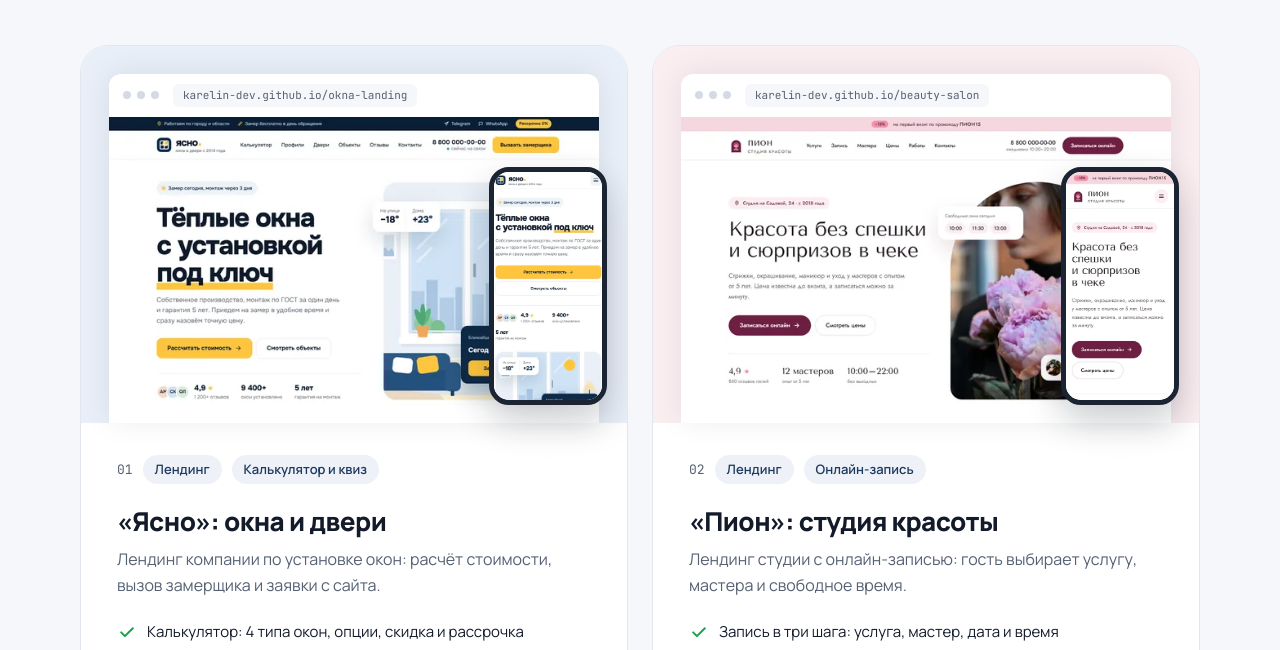
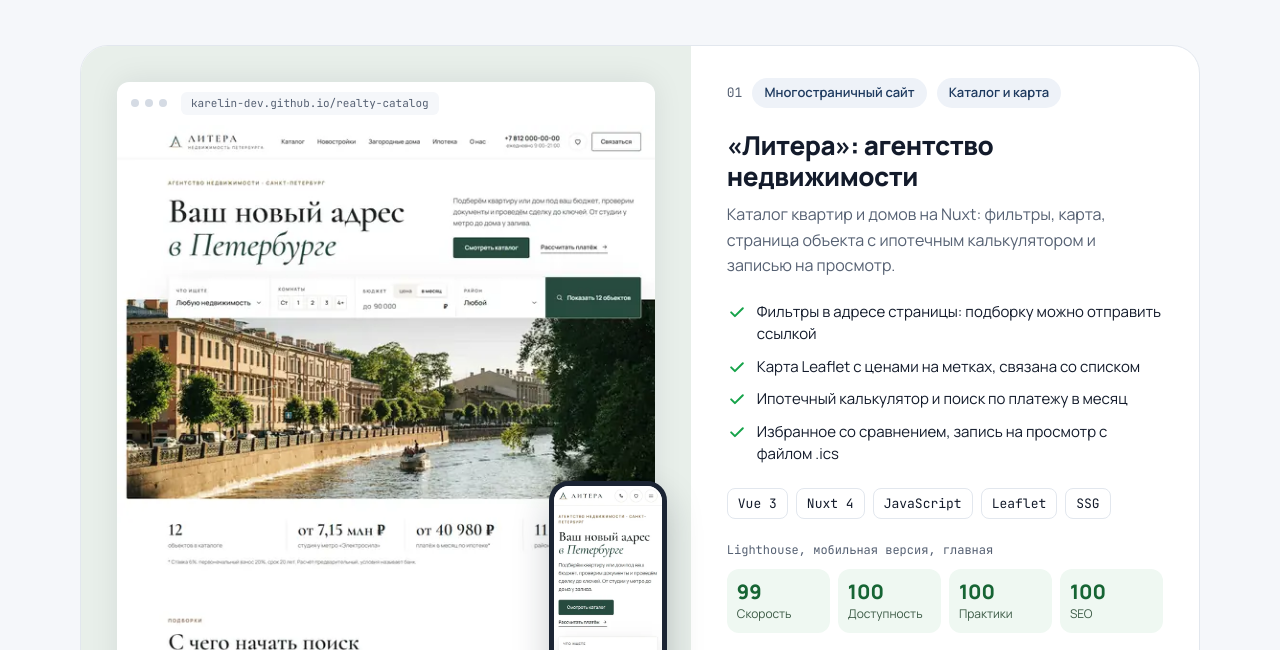
Before and after one commit to karelin-dev/karelin-dev.github.io, a website with bundled scripts: page docs/index.html in a window 1280 px wide. Shown: the part 1000-1650 px from the top of the page. Built offline with nearby package versions, Linux system fonts and the light colour scheme.

Commit message:
Витрина: каталог «Литера» первой работой
- карточка на всю ширину: скриншот слева, описание, стек и Lighthouse справа
- «Ясно» и «Пион» стали 02 и 03, каталог убран из блока «в работе»
- факты и описание для превью ссылки с учётом новой работы, свежие скриншоты в README

```diff
--- a/docs/index.html
+++ b/docs/index.html
@@ -11,7 +11,7 @@
 <meta property="og:locale" content="ru_RU">
 <meta property="og:url" content="https://karelin-dev.github.io/">
 <meta property="og:title" content="Иван Карелин: frontend-разработчик">
-<meta property="og:description" content="Портфолио: лендинги с калькулятором, квизом и онлайн-записью. Живые демо и открытый код.">
+<meta property="og:description" content="Портфолио: каталог недвижимости на Nuxt, лендинги с калькулятором, квизом и онлайн-записью. Живые демо и открытый код.">
 <meta property="og:image" content="https://karelin-dev.github.io/img/og.jpg">
 <meta name="twitter:card" content="summary_large_image">
 <link rel="icon" href="favicon.svg" type="image/svg+xml">
@@ -94,7 +94,7 @@
         </div>
         <ul class="facts">
           <li class="facts__item"><span class="facts__value">2022</span><span class="facts__label">верстаю с июля 2022 года</span></li>
-          <li class="facts__item"><span class="facts__value">95 и 98</span><span class="facts__label">Lighthouse mobile у работ ниже</span></li>
+          <li class="facts__item"><span class="facts__value">95–99</span><span class="facts__label">Lighthouse mobile у работ ниже</span></li>
           <li class="facts__item"><span class="facts__value">320 px</span><span class="facts__label">адаптив от самых узких экранов</span></li>
         </ul>
       </div>
@@ -145,6 +145,64 @@
       </div>
 
       <div class="works">
+        <article class="work-card work-card--wide" aria-labelledby="work-litera">
+          <div class="work-card__media work-card__media--litera">
+            <div class="browser">
+              <div class="browser__bar">
+                <span class="dots dots--sm" aria-hidden="true"><span></span><span></span><span></span></span>
+                <span class="browser__url">karelin-dev.github.io/realty-catalog</span>
+              </div>
+              <img class="browser__shot" src="img/litera-desktop-1040.webp" srcset="img/litera-desktop-600.webp 600w, img/litera-desktop-1040.webp 1040w" sizes="(min-width: 1200px) 540px, (min-width: 984px) calc(54vw - 110px), calc(100vw - 90px)" width="1040" height="1120" alt="Главная каталога «Литера»: заголовок «Ваш новый адрес в Петербурге», строка поиска и фото канала" loading="lazy" decoding="async">
+            </div>
+            <div class="phone">
+              <img src="img/litera-mobile-300.webp" width="300" height="633" alt="Мобильная версия каталога «Литера»" loading="lazy" decoding="async">
+            </div>
+          </div>
+          <div class="work-card__body">
+            <div class="work-card__tags">
+              <span class="work-card__num">01</span>
+              <span class="tag">Многостраничный сайт</span>
+              <span class="tag">Каталог и карта</span>
+            </div>
+            <div>
+              <h3 class="work-card__title" id="work-litera">«Литера»: агентство недвижимости</h3>
+              <p class="work-card__text">Каталог квартир и домов на Nuxt: фильтры, карта, страница объекта с ипотечным калькулятором и записью на просмотр.</p>
+            </div>
+            <ul class="checklist">
+              <li><svg class="icon" aria-hidden="true"><use href="#i-check"/></svg>Фильтры в адресе страницы: подборку можно отправить ссылкой</li>
+              <li><svg class="icon" aria-hidden="true"><use href="#i-check"/></svg>Карта Leaflet с ценами на метках, связана со списком</li>
+              <li><svg class="icon" aria-hidden="true"><use href="#i-check"/></svg>Ипотечный калькулятор и поиск по платежу в месяц</li>
+              <li><svg class="icon" aria-hidden="true"><use href="#i-check"/></svg>Избранное со сравнением, запись на просмотр с файлом .ics</li>
+            </ul>
+            <ul class="code-tags" aria-label="Стек">
+              <li>Vue 3</li>
+              <li>Nuxt 4</li>
+              <li>JavaScript</li>
+              <li>Leaflet</li>
+              <li>SSG</li>
+            </ul>
+            <div class="scores">
+              <p class="scores__title">Lighthouse, мобильная версия, главная</p>
+              <ul class="scores__list">
+                <li class="score"><span class="score__value">99</span><span class="score__label">Скорость</span></li>
+                <li class="score"><span class="score__value">100</span><span class="score__label">Доступность</span></li>
+                <li class="score"><span class="score__value">100</span><span class="score__label">Практики</span></li>
+                <li class="score"><span class="score__value">100</span><span class="score__label">SEO</span></li>
+              </ul>
+            </div>
+            <div class="work-card__actions">
+              <a class="btn btn--primary btn--md" href="https://karelin-dev.github.io/realty-catalog/">
+                Открыть демо<span class="visually-hidden"> «Литера»</span>
+                <svg class="icon" aria-hidden="true"><use href="#i-external"/></svg>
+              </a>
+              <a class="btn btn--outline btn--md" href="https://github.com/karelin-dev/realty-catalog">
+                <svg class="icon" aria-hidden="true"><use href="#i-code"/></svg>
+                Код на GitHub<span class="visually-hidden">: «Литера»</span>
+              </a>
+            </div>
+          </div>
+        </article>
+
         <article class="work-card" aria-labelledby="work-okna">
           <div class="work-card__media work-card__media--okna">
             <div class="browser">
@@ -160,7 +218,7 @@
           </div>
           <div class="work-card__body">
             <div class="work-card__tags">
-              <span class="work-card__num">01</span>
+              <span class="work-card__num">02</span>
               <span class="tag">Лендинг</span>
               <span class="tag">Калькулятор и квиз</span>
             </div>
@@ -218,7 +276,7 @@
           </div>
           <div class="work-card__body">
             <div class="work-card__tags">
-              <span class="work-card__num">02</span>
+              <span class="work-card__num">03</span>
               <span class="tag">Лендинг</span>
               <span class="tag">Онлайн-запись</span>
             </div>
@@ -262,14 +320,6 @@
       </div>
 
       <ul class="upcoming" aria-label="Работы в процессе">
-        <li class="upcoming__card">
-          <div class="upcoming__body">
-            <span class="badge">в работе</span>
-            <h3 class="upcoming__title">Каталог недвижимости</h3>
-            <p class="upcoming__text">Многостраничный сайт: фильтры, карточка объекта с галереей, ипотечный калькулятор.</p>
-          </div>
-          <span class="upcoming__stack">Vue 3 · Nuxt</span>
-        </li>
         <li class="upcoming__card">
           <div class="upcoming__body">
             <span class="badge">в работе</span>
--- a/src/scss/blocks/_works.scss
+++ b/src/scss/blocks/_works.scss
@@ -35,6 +35,10 @@
 
   &--pion {
     background: #fbeef1;
+  }
+
+  &--litera {
+    background: #e8efea;
   }
 
   @include down($bp-sm) {
@@ -97,6 +101,44 @@
     border-width: 4px;
     border-radius: 16px;
   }
+}
+
+// Главная работа на всю ширину: скриншот слева, описание справа.
+// Скриншот растягивается на высоту описания и обрезается снизу.
+.work-card--wide {
+  @media (min-width: 984px) {
+    display: grid;
+    grid-column: 1 / -1;
+    grid-template-columns: minmax(0, 1.2fr) minmax(0, 1fr);
+
+    .work-card__media {
+      display: flex;
+      flex-direction: column;
+      padding: 36px 36px 0;
+    }
+
+    .browser {
+      display: flex;
+      flex: 1;
+      flex-direction: column;
+    }
+
+    .browser__shot {
+      flex: 1 1 0;
+      min-height: 0;
+      aspect-ratio: auto;
+      object-position: left top;
+    }
+
+    .phone {
+      right: 24px;
+      bottom: 24px;
+    }
+  }
+}
+
+.browser__shot {
+  object-position: top;
 }
 
 .work-card__body {
```
Also changed, not shown: README.md, docs/css/main.css, docs/img/litera-desktop-1040.webp (added), docs/img/litera-desktop-600.webp (added), docs/img/litera-mobile-300.webp (added), screenshots/desktop.png, screenshots/mobile.png, screenshots/works.png.
